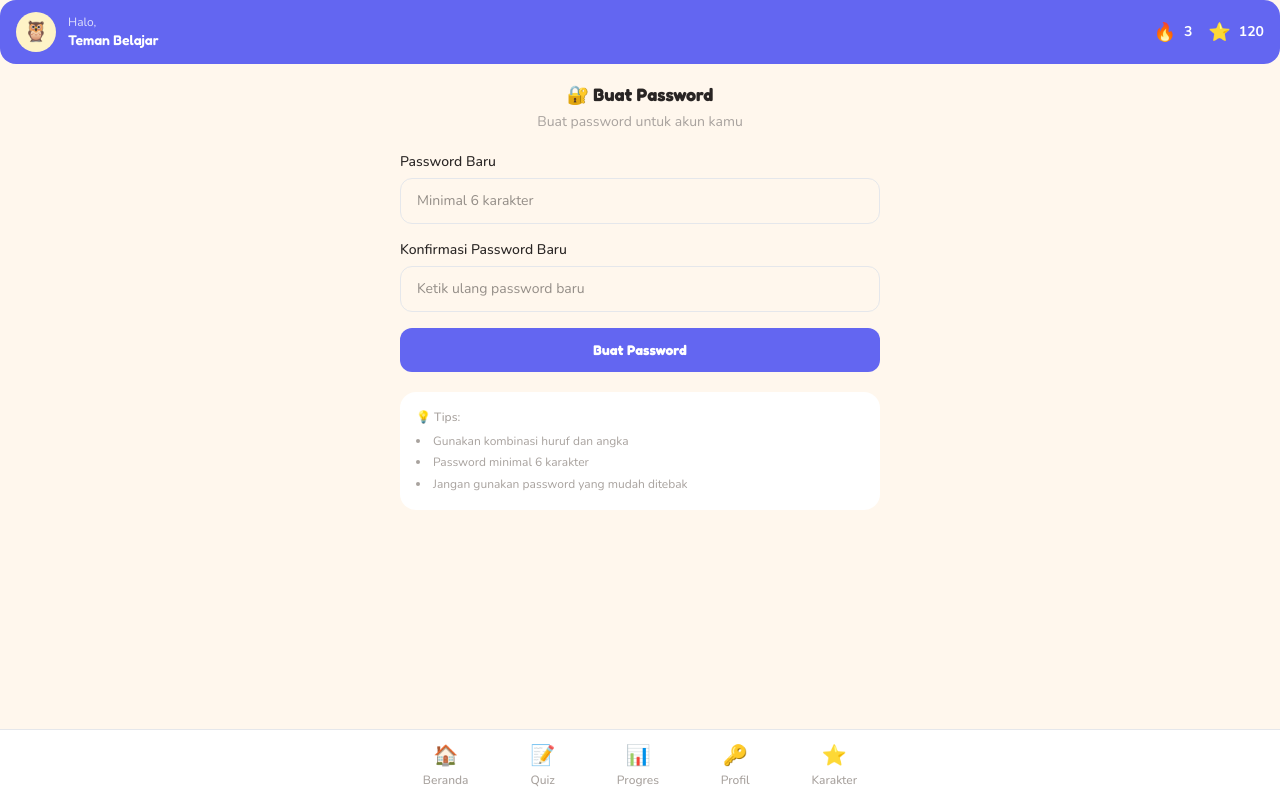
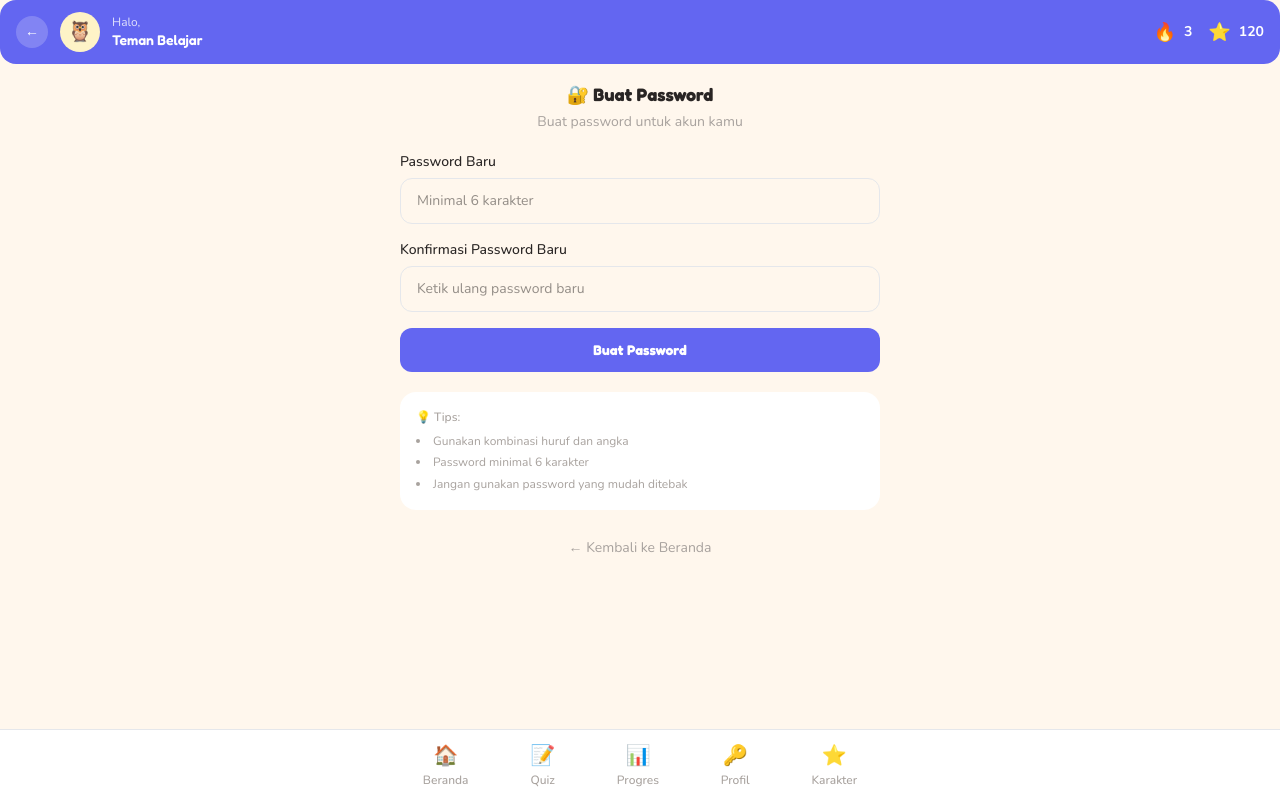
Before and after one commit to yudatrijaya-coder/ai-private-tutor, a Next.js app: page /student/password in a window 1280 px wide. Built offline with nearby package versions, Linux system fonts and the light colour scheme; no server answers.

Commit message:
feat: back navigation in student pages
- Added ← back button in header (appears on all pages except /student)
  Uses router.back() — works like browser back
- Added '← Kembali ke Beranda' button at bottom of password page
- useRouter import in layout.tsx for navigation support

```diff
--- a/src/app/(student)/layout.tsx
+++ b/src/app/(student)/layout.tsx
@@ -1,7 +1,7 @@
 "use client";
 
 import Link from "next/link";
-import { usePathname, useSearchParams } from "next/navigation";
+import { usePathname, useSearchParams, useRouter } from "next/navigation";
 import { Suspense, useEffect, useState } from "react";
 
 const NAV_ITEMS = [
@@ -23,12 +23,26 @@ function getStudentName(searchParams: URLSearchParams): string {
 }
 
 function StudentHeader({ studentName }: { studentName: string }) {
+  const pathname = usePathname();
+  const router = useRouter();
+  const isHome = pathname === "/student";
+
   return (
     <header
       className="flex items-center justify-between px-4 py-3 rounded-2xl mb-4"
       style={{ backgroundColor: "var(--st-primary)", color: "#fff" }}
     >
       <div className="flex items-center gap-3">
+        {!isHome && (
+          <button
+            onClick={() => router.back()}
+            className="w-8 h-8 flex items-center justify-center rounded-full text-sm cursor-pointer transition-opacity hover:opacity-80 shrink-0"
+            style={{ backgroundColor: "rgba(255,255,255,0.2)" }}
+            aria-label="Kembali"
+          >
+            ←
+          </button>
+        )}
         <div
           className="w-10 h-10 rounded-full flex items-center justify-center text-xl"
           style={{ backgroundColor: "var(--st-mascot-bg)" }}
--- a/src/app/(student)/student/password/page.tsx
+++ b/src/app/(student)/student/password/page.tsx
@@ -247,6 +247,19 @@ export default function PasswordChangePage() {
           </ul>
         </div>
       )}
+
+      {/* Back to Home */}
+      {!success && (
+        <div className="text-center">
+          <button
+            onClick={() => router.push("/student")}
+            className="text-sm px-4 py-2 rounded-xl transition-colors cursor-pointer"
+            style={{ color: "var(--st-text-dim)" }}
+          >
+            ← Kembali ke Beranda
+          </button>
+        </div>
+      )}
     </div>
   );
 }
```
